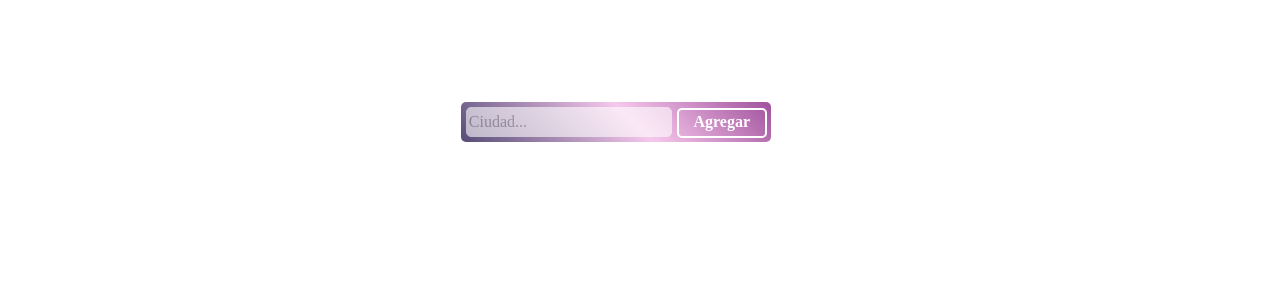
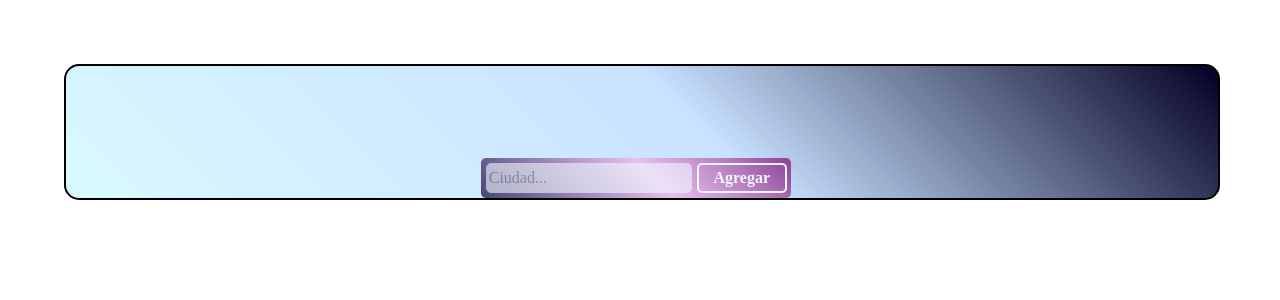
Before and after one commit to davshn/weatherapp, a React (Create React App) app: page / in a window 1280 px wide. Shown: the top 300 px of the page. Built offline with nearby package versions, Linux system fonts and the light colour scheme.

Commit message:
fondoprueba

```diff
--- a/src/App.jsx
+++ b/src/App.jsx
@@ -5,6 +5,13 @@ import { useState } from 'react';
 
 const MainApp = styled.main`
   //Tu codigo aqui
+  border: 2px #000 solid;
+  width: 90%;
+  margin-top: 5%;
+  margin-left: 5%;
+  border-radius: 15px;
+  background: linear-gradient(45deg, #d9f9ff 0%, #c9e2ff 55%, rgba(2,0,36,1) 100%);
+
 
 `
 
--- a/src/components/CardGroup.jsx
+++ b/src/components/CardGroup.jsx
@@ -4,6 +4,7 @@ import propTypes from "prop-types";
 
 const CardContainer = styled.section`               //Estilo del contenedor de tarjetas
 //Tu codigo acá
+
 `;
 
 export default function CardGroup({cities,onClose}) {
--- a/src/components/ImgCardStyled.jsx
+++ b/src/components/ImgCardStyled.jsx
@@ -4,4 +4,5 @@ export const ImgCard = styled.img`
       //Tu codigo acá
       color: black;
 
+
 `;
--- a/src/components/TitleCardStyled.jsx
+++ b/src/components/TitleCardStyled.jsx
@@ -5,6 +5,6 @@ export const TitleCard = styled.h3`
       -webkit-text-stroke: 1px white;
     color: transparent; text-align: center;
       font-size: 37px;
-      margin-left: 13%;
+      margin-left: 0%;
       font-family: Arial, Helvetica, sans-serif;
 `;
--- a/src/components/WeatherCard.jsx
+++ b/src/components/WeatherCard.jsx
@@ -36,20 +36,18 @@ const MinText = styled.span`
       //Tu codigo acá
       width: 100px;
       border: 1px #ccc solid;
-      margin: 13px;
+      margin: 0px;
       color: #fdfdfd;
       font-family: Verdana, Geneva, Tahoma, sans-serif;
-
+      text-align: justify;
 `;
 
 const MaxText = styled.span`
       //Tu codigo acá
       width: 100px;
-      border: 1px #ccc solid;
-      margin: 13px;
       color: #fdfcfc;
       font-family: Verdana, Geneva, Tahoma, sans-serif;
-
+    margin: 20%;
 `;
 
 export default function WeatherCard({onClose,name,min,max,img,id}) {       //Función generadora del componente tarjeta
```
